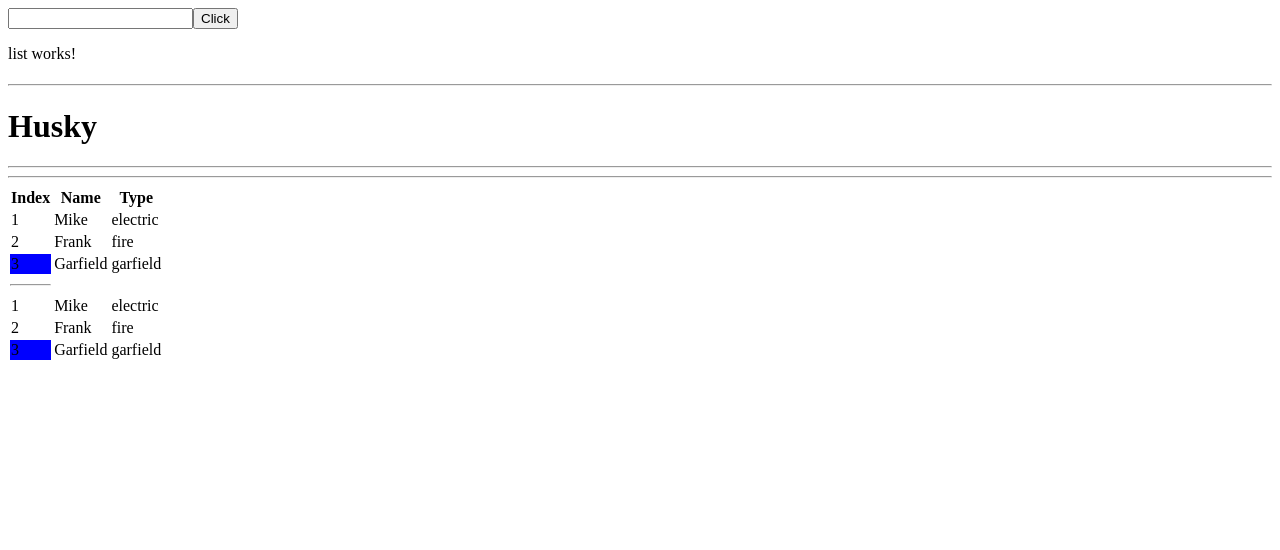
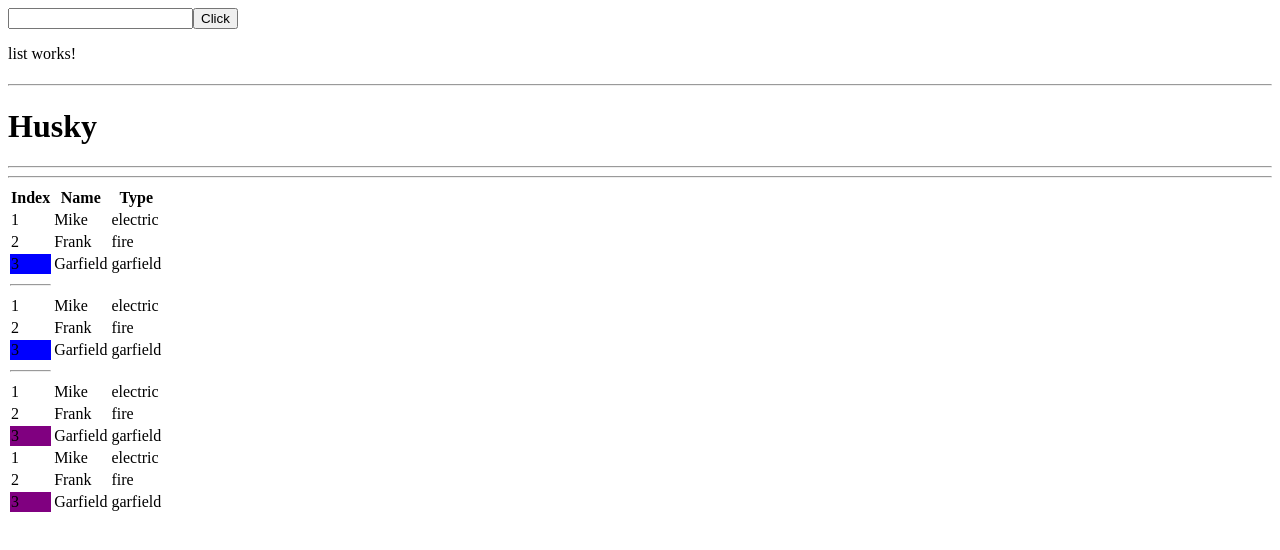
Before and after one commit to KrzysztofBojarczuk/Angular-Learning, an Angular app: page / in a window 1280 px wide. Shown: the top 550 px of the page. Built offline with nearby package versions, Linux system fonts and the light colour scheme.

Commit message:
ngStyle
Learning ngStyle

```diff
--- a/src/app/app.component.html
+++ b/src/app/app.component.html
@@ -26,5 +26,26 @@
       <td>{{ pokemon.name }}</td>
       <td>{{ pokemon.type }}</td>
     </tr>
+    <hr />
+    <tr *ngFor="let pokemon of pokemons; let i = index">
+      <td
+        class="pokemon-td"
+        [style.backgroundColor]="pokemon.isStylisz ? '#800080' : ''"
+      >
+        {{ pokemon.id }}
+      </td>
+      <td>{{ pokemon.name }}</td>
+      <td>{{ pokemon.type }}</td>
+    </tr>
+    <tr *ngFor="let pokemon of pokemons; let i = index">
+      <td
+        class="pokemon-td"
+        [ngStyle]="{ backgroundColor: pokemon.isStylisz ? '#800080' : '' }"
+      >
+        {{ pokemon.id }}
+      </td>
+      <td>{{ pokemon.name }}</td>
+      <td>{{ pokemon.type }}</td>
+    </tr>
   </tbody>
 </table>
--- a/src/app/app.component.ts
+++ b/src/app/app.component.ts
@@ -6,6 +6,7 @@ interface Pokemon {
   name: string;
   type: string;
   isCool: boolean;
+  isStylisz: boolean;
 }
 @Component({
   selector: 'app-root',
@@ -25,18 +26,21 @@ export class AppComponent {
       name: 'Mike',
       type: 'electric',
       isCool: false,
+      isStylisz: false,
     },
     {
       id: 2,
       name: 'Frank',
       type: 'fire',
       isCool: false,
+      isStylisz: false,
     },
     {
       id: 3,
       name: 'Garfield',
       type: 'garfield',
       isCool: true,
+      isStylisz: true,
     },
   ];
   constructor() {}
--- a/src/app/app.module.ts
+++ b/src/app/app.module.ts
@@ -5,9 +5,10 @@ import { BrowserModule } from '@angular/platform-browser';
 import { AppRoutingModule } from './app-routing.module';
 import { AppComponent } from './app.component';
 import { ListComponent } from './components/list/list.component';
+import { TaskComponent } from './components/task/task.component';
 
 @NgModule({
-  declarations: [AppComponent, ListComponent],
+  declarations: [AppComponent, ListComponent, TaskComponent],
   imports: [BrowserModule, AppRoutingModule, FormsModule],
   providers: [],
   bootstrap: [AppComponent],
--- /dev/null
+++ b/src/app/components/task/task.component.html
@@ -0,0 +1,4 @@
+<p>task works!</p>
+
+<input type="text" #animal />
+<button (click)="handleClick(animal.value)">Click</button>
--- /dev/null
+++ b/src/app/components/task/task.component.ts
@@ -0,0 +1,18 @@
+import { Component, OnInit } from '@angular/core';
+
+@Component({
+  selector: 'app-task',
+  templateUrl: './task.component.html',
+  styleUrls: ['./task.component.css'],
+})
+export class TaskComponent implements OnInit {
+  value: string = '';
+
+  constructor() {}
+
+  handleClick(value: any) {
+    console.log(value);
+  }
+
+  ngOnInit(): void {}
+}
```
Also changed, not shown: src/app/components/task/task.component.css (added), 1 other file (tests, documents, lock files or other folders).
